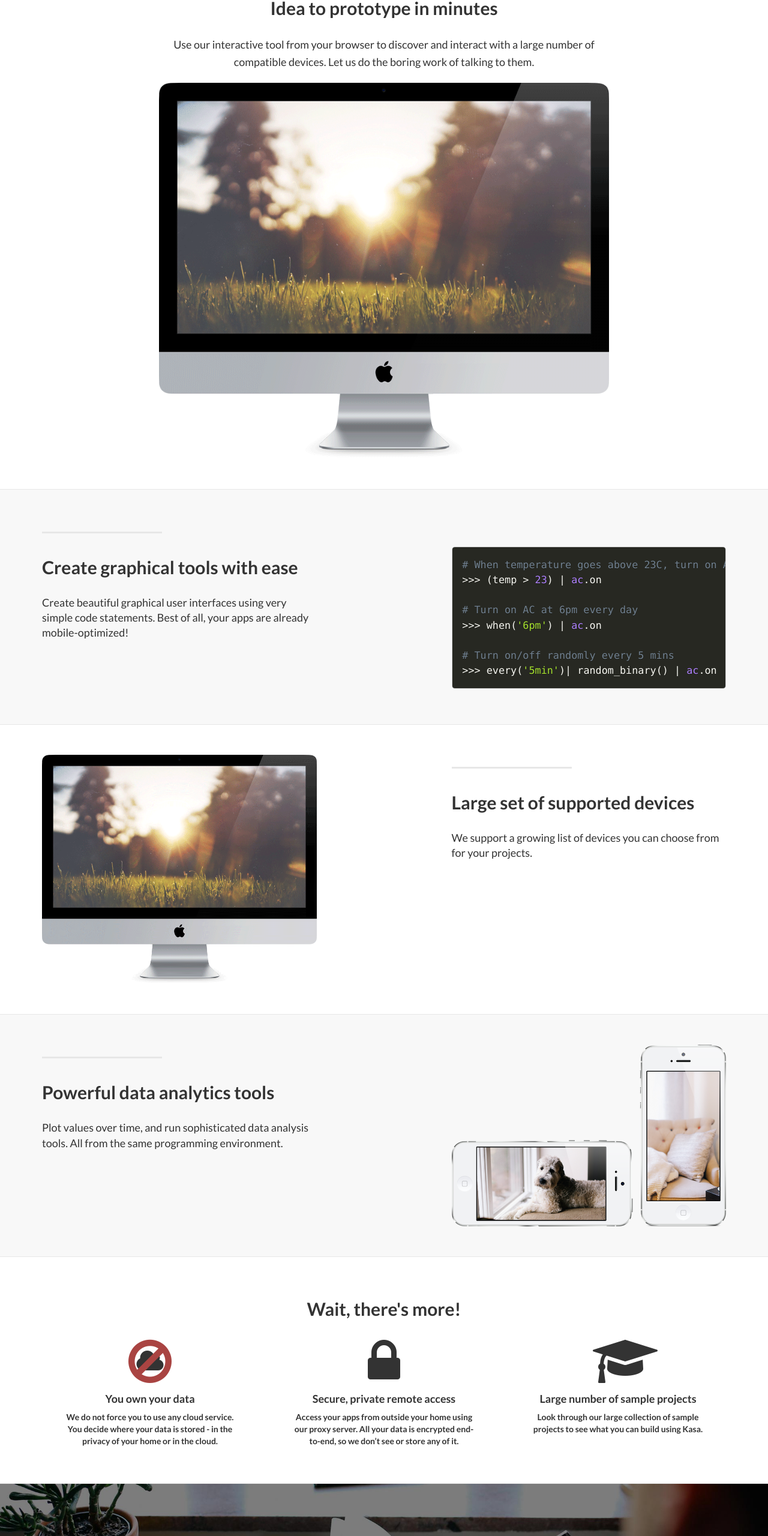
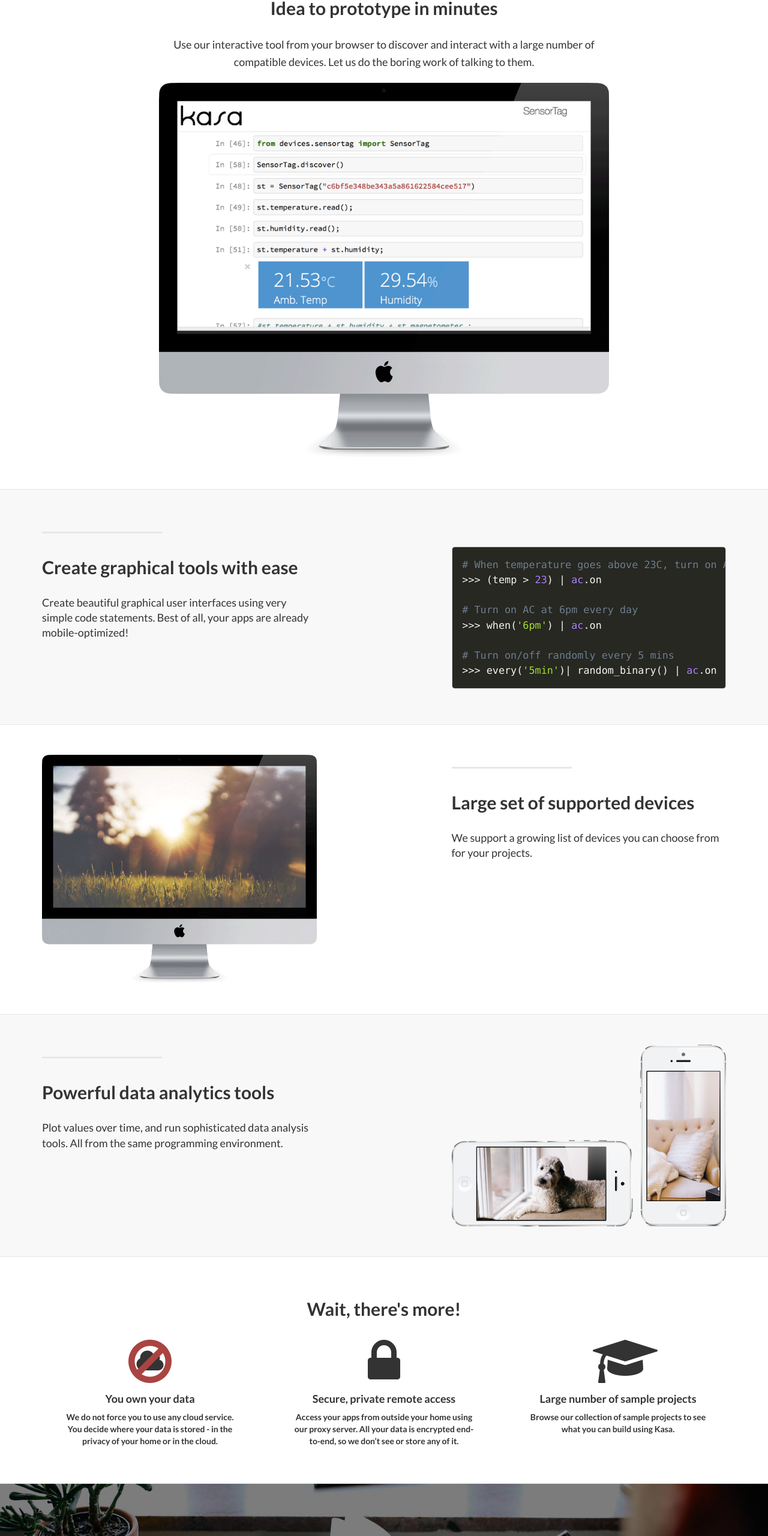
Before and after one commit to bbirand/kasa, a plain HTML site: page index.html in a window 1280 px wide. Shown: the part 960-3520 px from the top of the page at 60% size. Drawn offline with Linux system fonts and the light colour scheme.

Commit message:
New screenshot

```diff
--- a/index.html
+++ b/index.html
@@ -97,7 +97,7 @@
                <div class="col-md-8 col-md-offset-2">
                   <h2 class="section-heading">Idea to prototype in minutes</h2>
                   <p class="lead">Use our interactive tool from your browser to discover and interact with a large number of compatible devices. Let us do the boring work of talking to them.</p>
-                  <img class="img-responsive" src="img/dog.png" alt="">
+                  <img class="img-responsive" src="img/./kasa_macbook.png" alt="">
                 </div>
             </div>
         </div>
@@ -215,7 +215,7 @@
                   <i class="fa fa-graduation-cap fa-stack-2x"></i>
                 </span>
                 <h4> Large number of sample projects </h4>
-                <p> Look through our large collection of sample projects to
+                <p> Browse our collection of sample projects to
                 see what you can build using Kasa.  </p>
               </div>
             </div>
```
Also changed, not shown: img/kasa_macbook.png (added).
